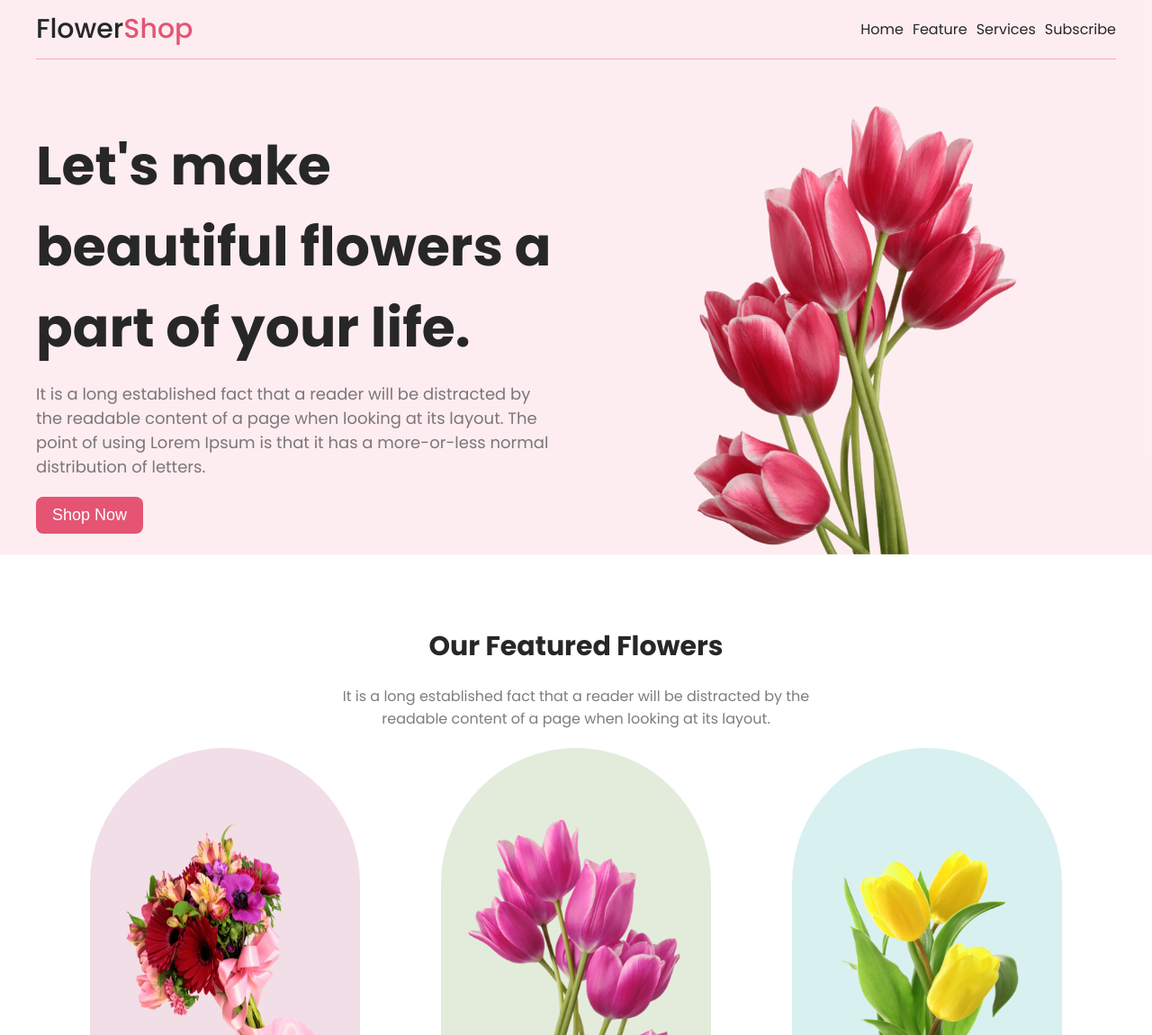
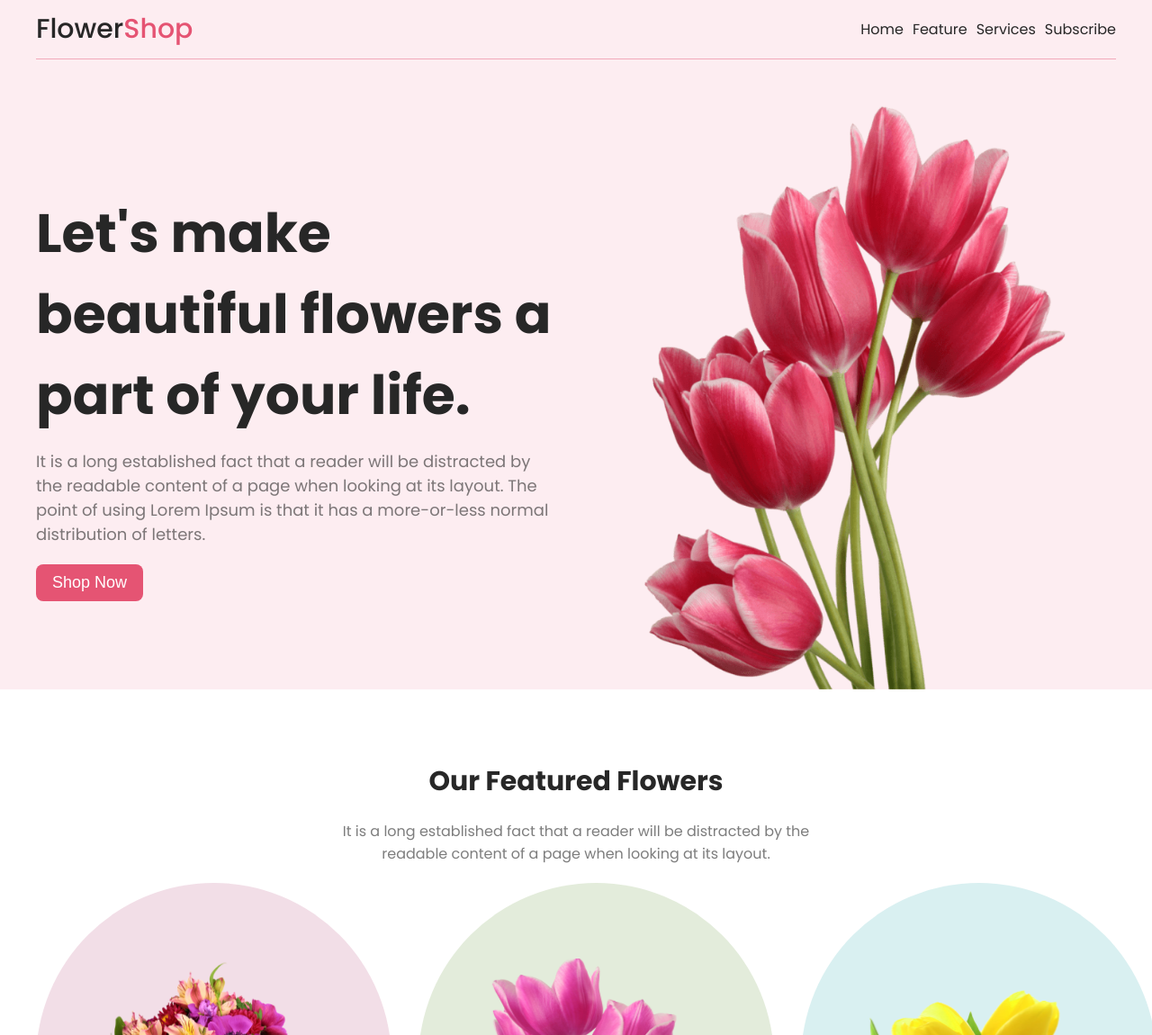
Before and after one commit to monishatBaishnab/flower-shop-assignment, a plain HTML site: page index.html in a window 1280 px wide. Shown: the top 1150 px of the page at 90% size. Drawn offline with Linux system fonts and the light colour scheme.

Commit message:
Modify some styles.

```diff
--- a/assets/css/style.css
+++ b/assets/css/style.css
@@ -142,7 +142,7 @@ section,footer {
 
 .header .container .img img {
     width: auto;
-    max-height: 500px;
+    max-height: 650px;
 }
 
 /* feature section style start */
@@ -163,8 +163,8 @@ section,footer {
 
 
 .feature main article .img {
-    width: 300px;
-    height: 400px;
+    width: 395px;
+    height: 420px;
     display: flex;
     align-items: end;
     justify-content: center;
```
